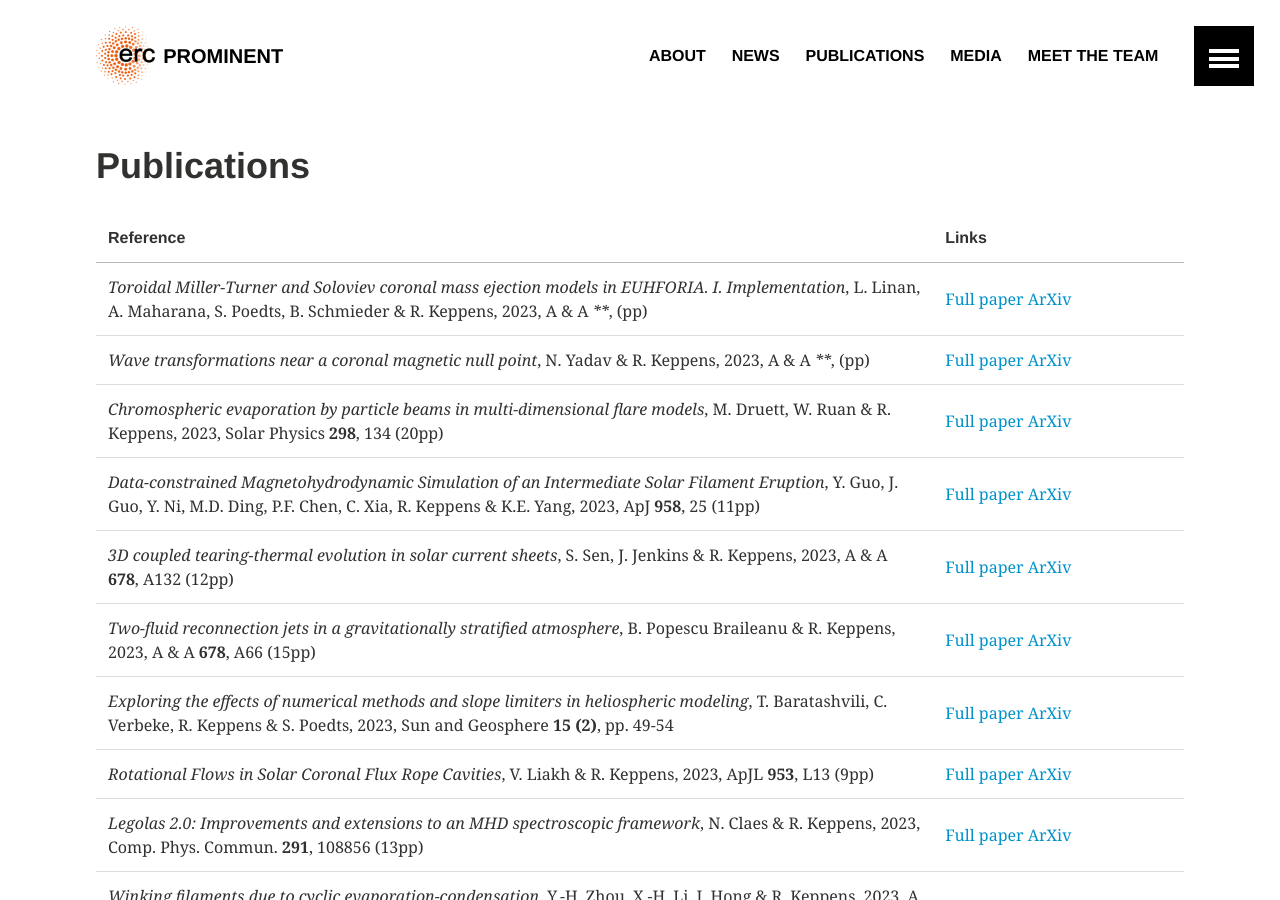
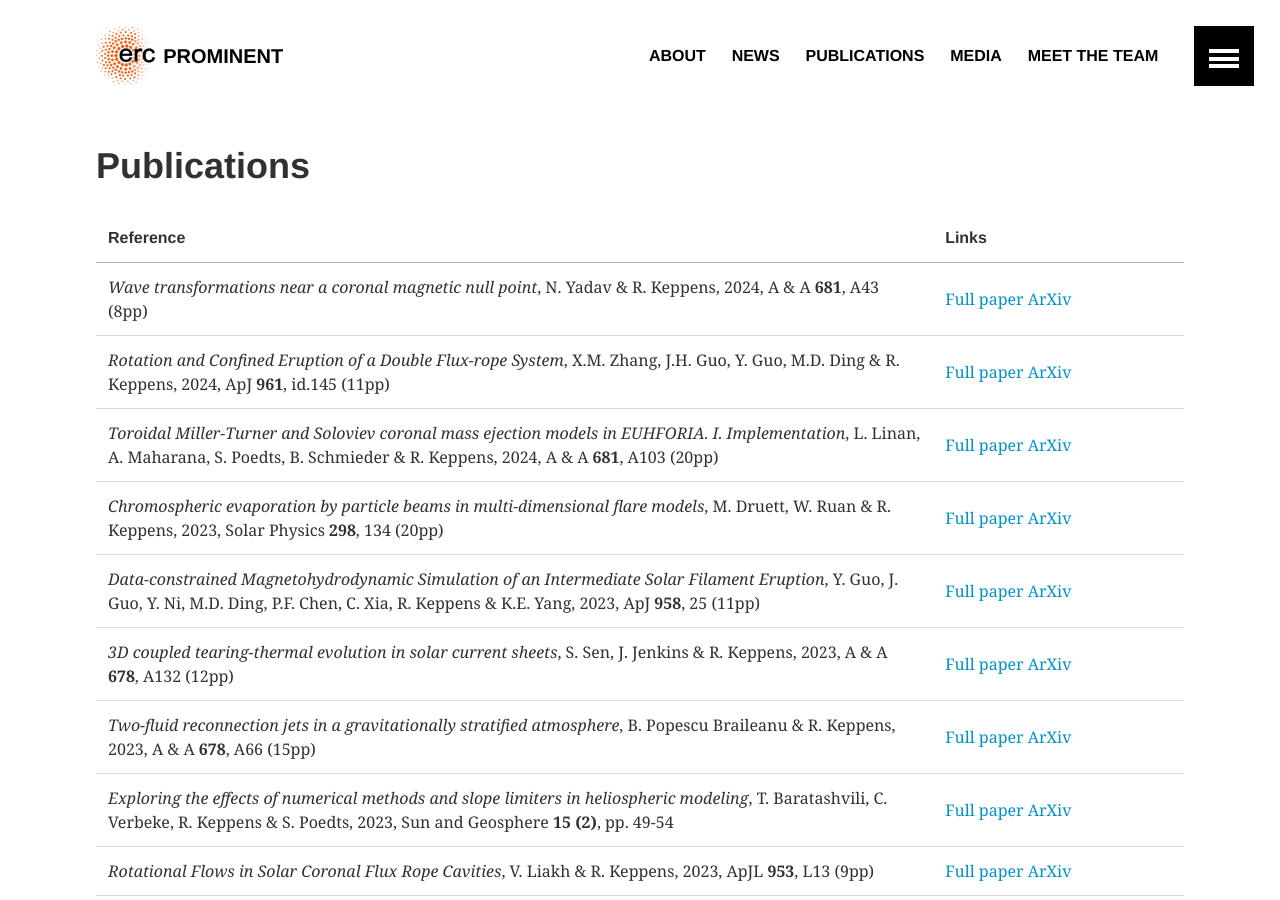
Before and after one commit to erc-prominent/erc-prominent.github.io, a Jekyll site: the page built from publications/index.md, in a window 1280 px wide and 900 px high. Built offline with Jekyll 4.4.1, drawn with Linux system fonts in a browser that asks for light colours.

Commit message:
deploy 56fb1c0695680f434c71f2d3a09577db2c470825:

```diff
--- a/publications/index.md
+++ b/publications/index.md
@@ -9,8 +9,9 @@ share: false
 
 | Reference | Links |
 |:--------- |:----- |
-| _Toroidal Miller-Turner and Soloviev coronal mass ejection models in EUHFORIA. I. Implementation_, L. Linan, A. Maharana, S. Poedts, B. Schmieder & R. Keppens, 2023, A & A  ****, (pp) | [Full paper](https://doi.org/10.1051/0004-6361/202347794) [ArXiv](https://arxiv.org/pdf/2310.17239.pdf)  |
-| _Wave transformations near a coronal magnetic null point_, N. Yadav & R. Keppens, 2023, A & A  ****, (pp) | [Full paper](https://doi.org/10.1051/0004-6361/202347417) [ArXiv](https://arxiv.org/pdf/2310.17573.pdf)  |
+| _Wave transformations near a coronal magnetic null point_, N. Yadav & R. Keppens, 2024, A & A  **681**, A43 (8pp) | [Full paper](https://doi.org/10.1051/0004-6361/202347417) [ArXiv](https://arxiv.org/pdf/2310.17573.pdf)  |
+| _Rotation and Confined Eruption of a Double Flux-rope System_, X.M. Zhang, J.H. Guo, Y. Guo, M.D. Ding & R. Keppens, 2024, ApJ  **961**, id.145 (11pp) | [Full paper](https://doi.org/10.3847/1538-4357/ad1521) [ArXiv](https://arxiv.org/pdf/2312.07406.pdf)  |
+| _Toroidal Miller-Turner and Soloviev coronal mass ejection models in EUHFORIA. I. Implementation_, L. Linan, A. Maharana, S. Poedts, B. Schmieder & R. Keppens, 2024, A & A  **681**, A103 (20pp) | [Full paper](https://doi.org/10.1051/0004-6361/202347794) [ArXiv](https://arxiv.org/pdf/2310.17239.pdf)  |
 | _Chromospheric evaporation by particle beams in multi-dimensional flare models_, M. Druett, W. Ruan & R. Keppens, 2023, Solar Physics **298**, 134 (20pp) | [Full paper](https://doi.org/10.1007/s11207-023-02224-4) [ArXiv](https://arxiv.org/pdf/2310.11226)  |
 | _Data-constrained Magnetohydrodynamic Simulation of an Intermediate Solar Filament Eruption_, Y. Guo, J. Guo, Y. Ni, M.D. Ding, P.F. Chen, C. Xia, R. Keppens & K.E. Yang, 2023, ApJ **958**, 25 (11pp) | [Full paper](https://doi.org/10.3847/1538-4357/acf75b) [ArXiv](https://arxiv.org/pdf/2309.01325)  |
 | _3D coupled tearing-thermal evolution in solar current sheets_, S. Sen, J. Jenkins & R. Keppens, 2023, A & A  **678**, A132 (12pp) | [Full paper](https://doi.org/10.1051/0004-6361/202347038) [ArXiv](https://arxiv.org/pdf/2308.10210.pdf)  |
```
